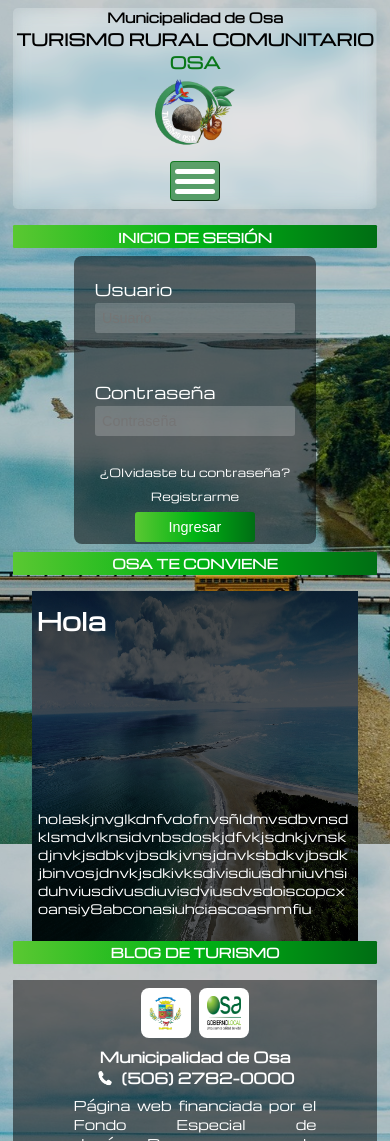
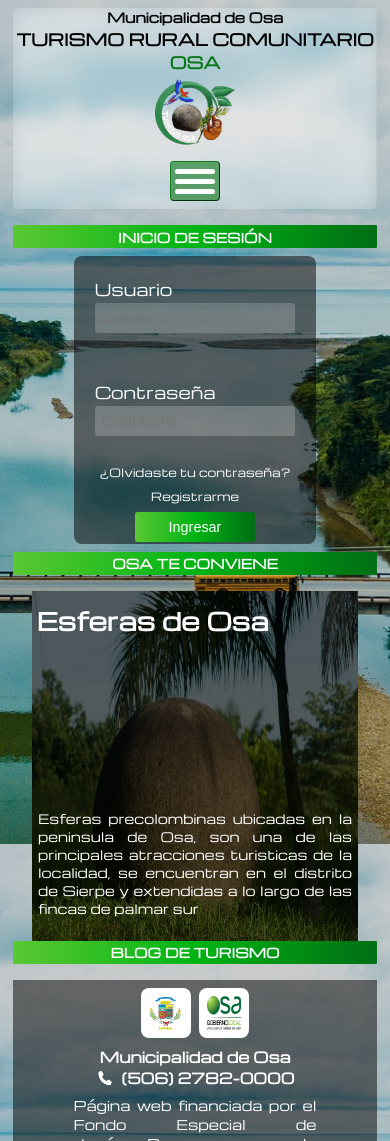
Before and after one commit to RolDev-22/page_turismo_osa, a React (Create React App) app: page / in a window 390 px wide. Shown: the top 1141 px of the page. Built offline with nearby package versions, Linux system fonts and the light colour scheme; the HTML template or start-up script is replaced by a standard one; a web font is replaced by a local one.

Commit message:
Se configura el Jumbotron funcional con datos locales y se ajustan stylos responsive de la pagina Home

```diff
--- a/src/components/Jumbotron/Jumbotron.jsx
+++ b/src/components/Jumbotron/Jumbotron.jsx
@@ -40,14 +40,26 @@
     },
   ];
 
+  const [index, setIndex] = useState(0);
+
+  useEffect(() => {
+    const interval = setInterval(() => {
+      setIndex((prevIndex) =>
+        prevIndex === imagesObjt.length - 1 ? 0 : prevIndex + 1
+      );
+    }, 5000);
+
+    return () => clearInterval(interval);
+  }, [imagesObjt.length]);
+
+  const { name, description, image } = imagesObjt[index];
+
   return (
-    <div className={`container-jumbotron`}>
+    <div className="container-jumbotron">
       <div className="content-jumbotron">
-        <h2>Hola</h2>
-        <img src={imagesObjt[0].image} alt="" />
-        <p>
-          holaskjnvglkdnfvdofnvsñldmvsdbvnsdklsmdvlknsidvnbsdoskjdfvkjsdnkjvnskdjnvkjsdbkvjbsdkjvnsjdnvksbdkvjbsdkjbinvosjdnvkjsdkivksdivisdiusdhniuvhsiduhviusdivusdiuvisdviusdvsdoiscopcxoansiy8abconasiuhciascoasnmfiu
-        </p>
+        <h2>{name}</h2>
+        <img src={image} alt={`Imagen de ${name}`} />
+        <p>{description}</p>
       </div>
     </div>
   );
```
